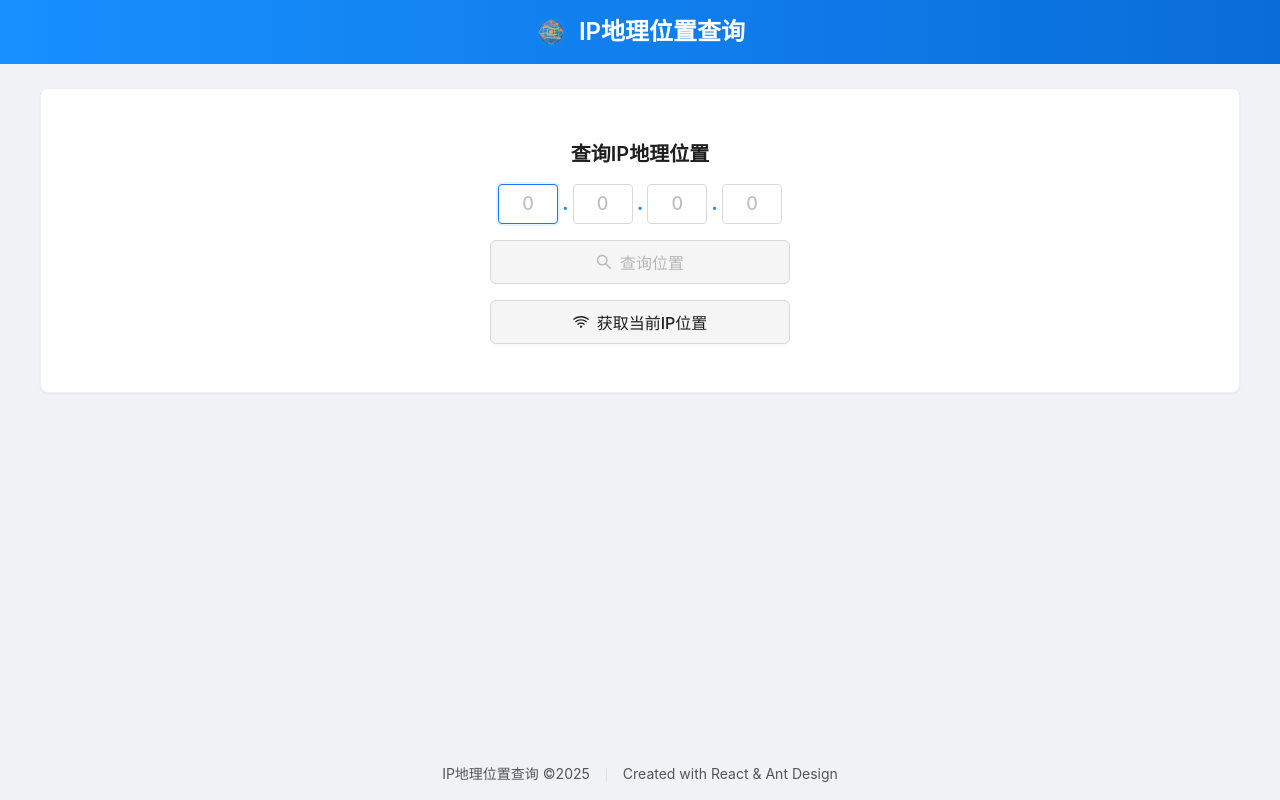
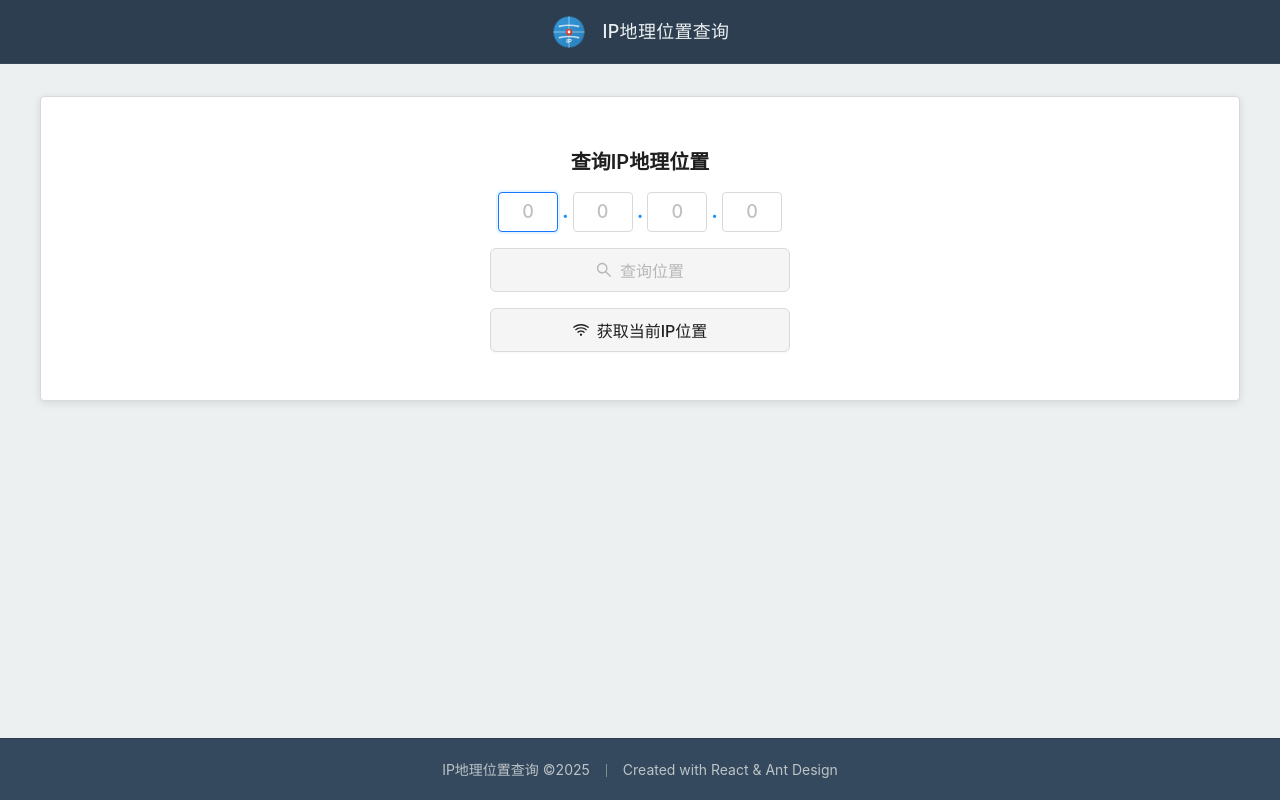
Before and after one commit to Lpbzzz/ipInfo, a React (Vite) app in the folder frontend/: page / in a window 1280 px wide. Built offline with nearby package versions, Linux system fonts and the light colour scheme.

Commit message:
feat: 优化logo设计，提升小尺寸下的清晰度和识别性

```diff
--- a/frontend/src/App.css
+++ b/frontend/src/App.css
@@ -15,25 +15,26 @@ body {
   min-height: 100vh;
 }
 
-/* 头部样式 */
+/* 头部样式 - 简约扁平设计 */
 .app-header {
-  background: linear-gradient(90deg, #1890ff 0%, #096dd9 100%);
+  background: #2c3e50;
   display: flex;
   justify-content: center;
   align-items: center;
   padding: 0 24px;
-  box-shadow: 0 2px 8px rgba(0, 0, 0, 0.15);
+  height: 64px;
+  border-bottom: 1px solid #34495e;
 }
 
 .logo-container {
   display: flex;
   align-items: center;
+  gap: 16px;
 }
 
 .logo-icon {
-  width: 32px;
-  height: 32px;
-  margin-right: 12px;
+  width: 36px;
+  height: 36px;
 }
 
 .header-description {
@@ -41,10 +42,11 @@ body {
   align-items: center;
 }
 
-/* 内容区样式 */
+/* 内容区样式 - 简约扁平设计 */
 .app-content {
-  padding: 24px;
-  background: #f0f2f5;
+  padding: 32px 24px;
+  background: #ecf0f1;
+  min-height: calc(100vh - 140px);
 }
 
 .content-container {
@@ -52,18 +54,33 @@ body {
   margin: 0 auto;
 }
 
-/* 底部样式 */
+/* 底部样式 - 简约扁平设计 */
 .app-footer {
   text-align: center;
-  background: #f0f2f5;
-  padding: 16px;
-  color: rgba(0, 0, 0, 0.65);
+  background: #34495e;
+  padding: 20px;
+  color: #bdc3c7;
+  border-top: 1px solid #2c3e50;
+}
+
+.app-footer .ant-space {
+  color: #bdc3c7;
+}
+
+.app-footer .ant-divider {
+  border-color: #7f8c8d;
 }
 
 .ant-card {
-  box-shadow: 0 1px 2px rgba(0, 0, 0, 0.05);
-  border-radius: 8px;
+  box-shadow: 0 2px 8px rgba(0, 0, 0, 0.1);
+  border-radius: 4px;
   overflow: hidden;
+  border: 1px solid #d5dbdb;
+  background: white;
+}
+
+.ant-card:hover {
+  box-shadow: 0 4px 12px rgba(0, 0, 0, 0.15);
 }
 
 /* 修复Leaflet地图样式 */
--- a/frontend/src/App.tsx
+++ b/frontend/src/App.tsx
@@ -175,7 +175,13 @@ const App = memo(() => {
             loading="eager"
             decoding="async"
           />
-          <Title level={3} style={{ color: 'white', margin: 0 }}>
+          <Title level={3} style={{
+            color: '#ecf0f1',
+            margin: 0,
+            fontWeight: 500,
+            fontSize: '18px',
+            letterSpacing: '0.3px'
+          }}>
             IP地理位置查询
           </Title>
         </div>
```
Also changed, not shown: frontend/public/logo.svg.
